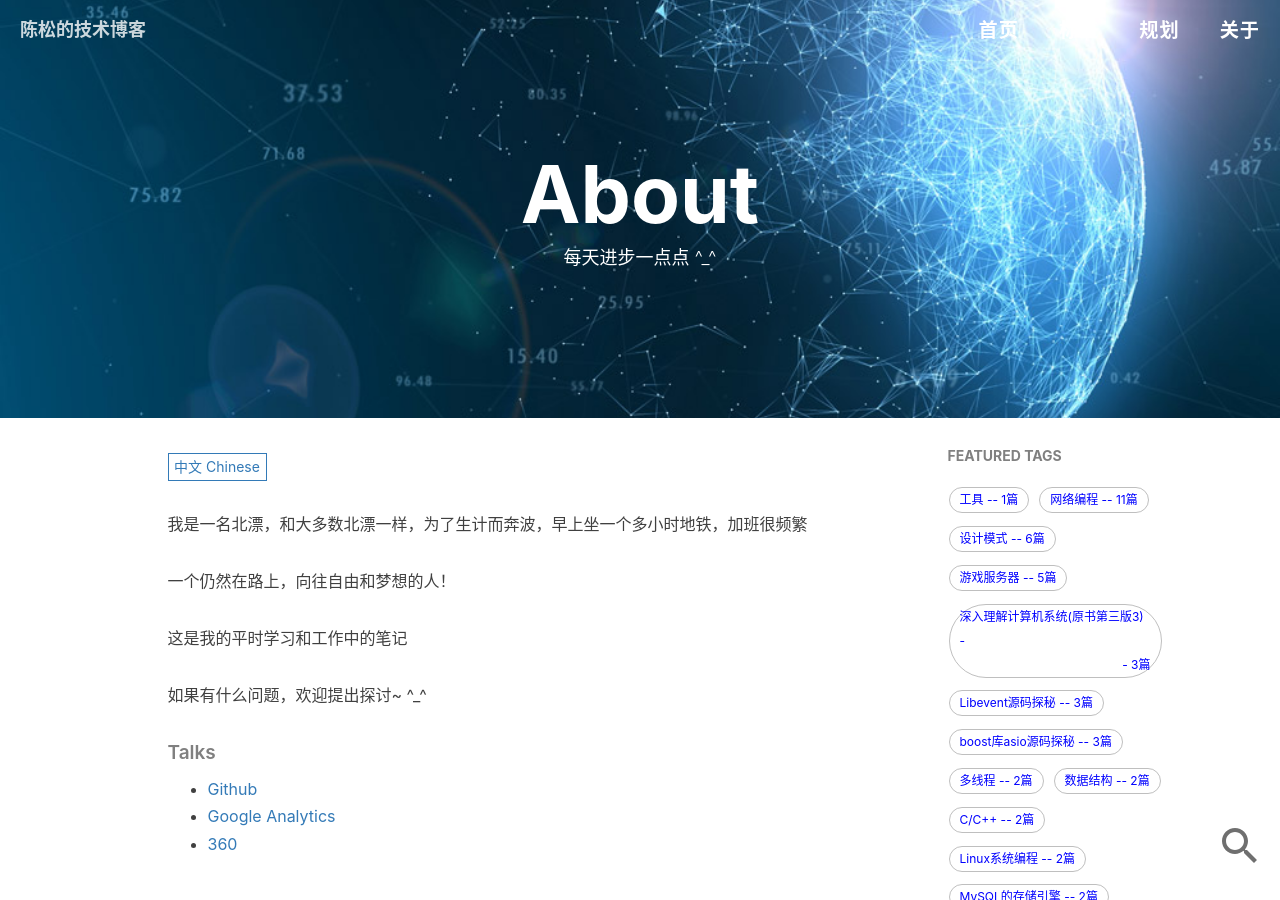
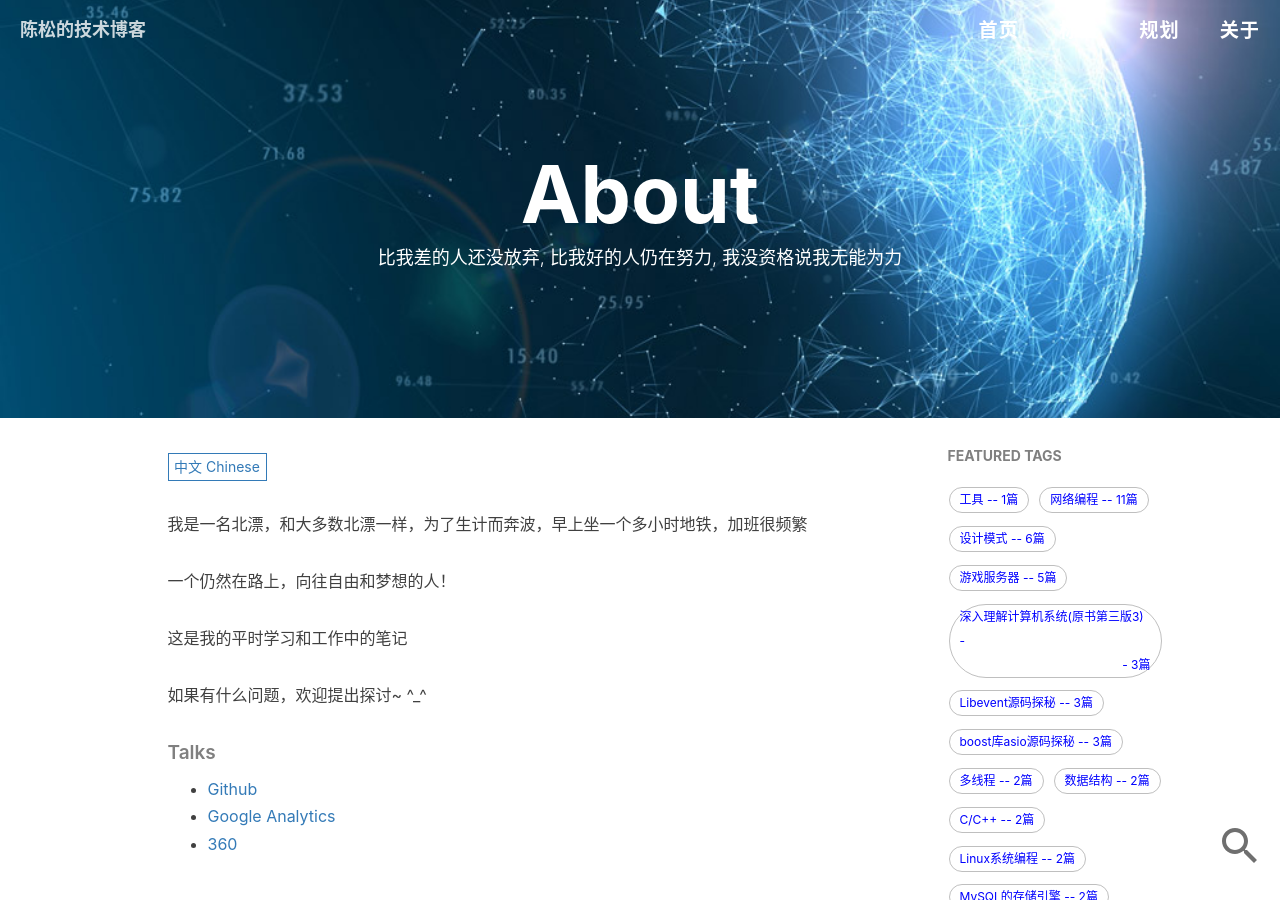
Before and after one commit to chensongpoixs/chensongpoixs.github.io, a Jekyll site: the page built from about.html, in a window 1280 px wide and 900 px high. Built offline with Jekyll 4.4.1, drawn with Linux system fonts in a browser that asks for light colours; nearby versions of some CDN libraries; comment, search, counter and statistics services are not loaded.

Commit message:
[比我差的人还没放弃, 比我好的人仍在努力, 我没资格说我无能为力]

```diff
--- a/about.html
+++ b/about.html
@@ -1,7 +1,7 @@
 ---
 layout: page
 title: "About"
-description: "每天进步一点点 ^_^ "
+description: "比我差的人还没放弃, 比我好的人仍在努力, 我没资格说我无能为力"
 header-img: "img/post-bg-rwd.jpg"
 multilingual: true
 ---
```
